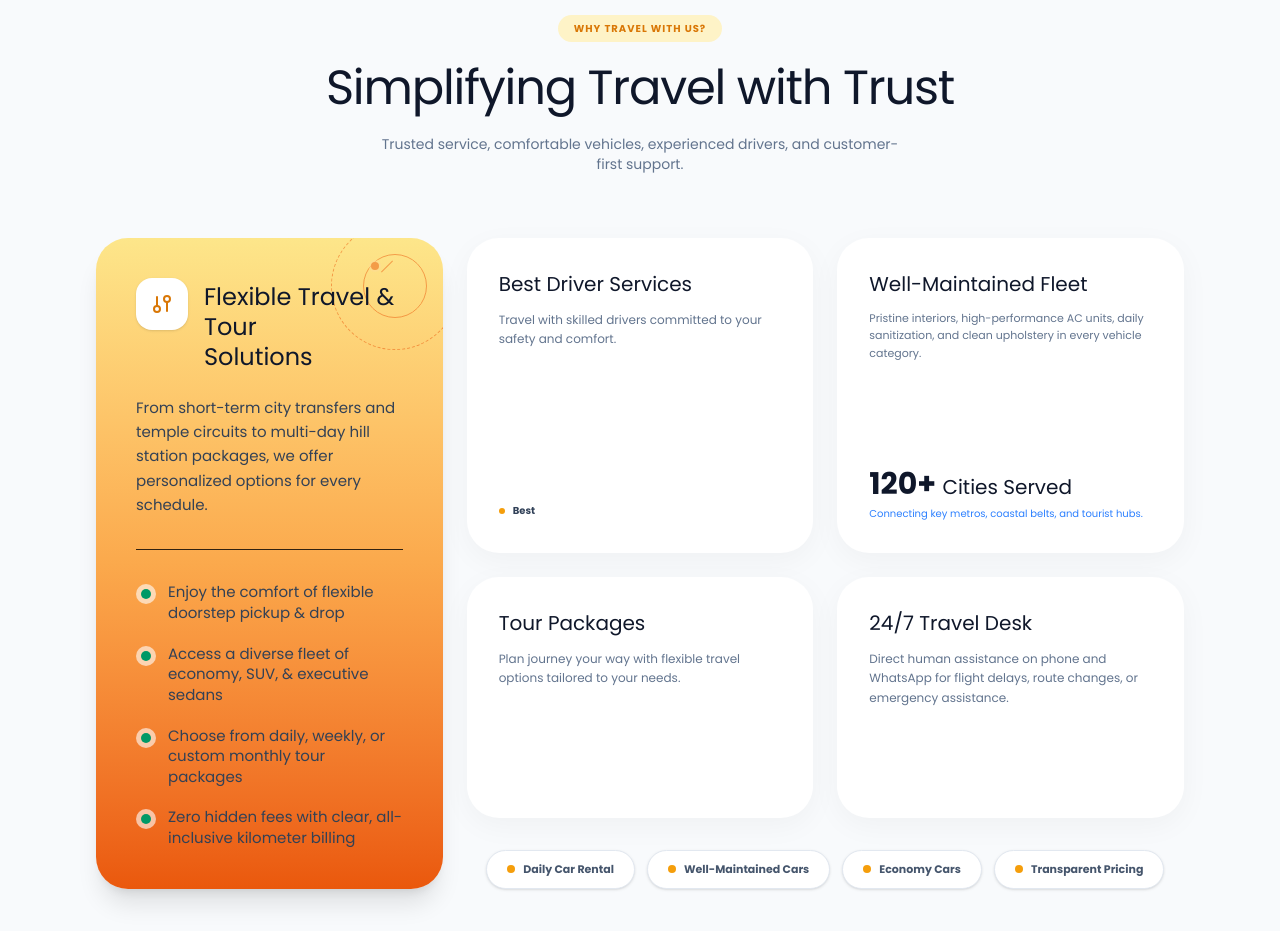
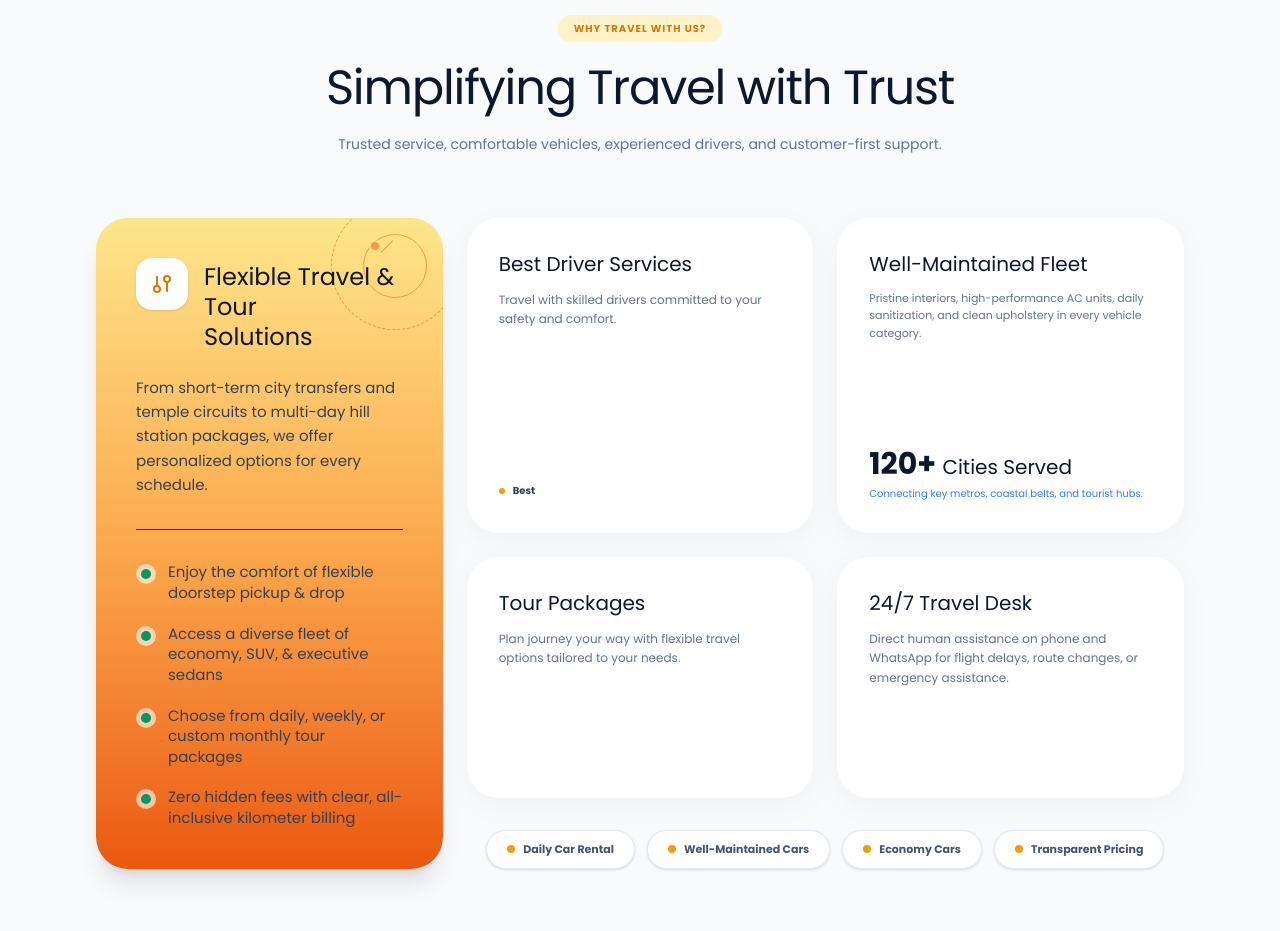
Before and after one commit to aeropeak26/Rudhran_travels, a Next.js app: page / in a window 1280 px wide. Shown: the part 5560-6491 px from the top of the page. Built offline with nearby package versions, Linux system fonts and the light colour scheme; no server answers; the database is empty.

Commit message:
Fix html tags showing in why choose us subtitle

```diff
--- a/src/app/api/seed-home-content/route.ts
+++ b/src/app/api/seed-home-content/route.ts
@@ -107,7 +107,7 @@ export async function GET() {
       ],
       whyTravelWithUs: {
         title: "Simplifying Travel with Trust",
-        subtitle: "Trusted service, comfortable vehicles, experienced drivers, and customer-<br className=\"hidden md:block\"/>first support.",
+        subtitle: "Trusted service, comfortable vehicles, experienced drivers, and customer-first support.",
         bullets: [
           "Enjoy the comfort of flexible doorstep pickup & drop",
           "Access a diverse fleet of economy, SUV, & executive sedans",
--- a/src/components/WhyChooseUs.tsx
+++ b/src/components/WhyChooseUs.tsx
@@ -25,7 +25,8 @@ export default function WhyChooseUs({ data }: { data?: any }) {
           <h2 className="text-3xl md:text-5xl font-bold text-[#0f172a] tracking-tight mb-4 leading-tight">
             {data?.title || "Simplifying Travel with Trust"}
           </h2>
-          <p className="text-slate-500 text-[13px] md:text-sm font-medium" dangerouslySetInnerHTML={{ __html: data?.subtitle || "Trusted service, comfortable vehicles, experienced drivers, and customer-<br className=\"hidden md:block\"/>first support." }}>
+          <p className="text-slate-500 text-[13px] md:text-sm font-medium whitespace-pre-line">
+            {data?.subtitle || "Trusted service, comfortable vehicles, experienced drivers, and customer-first support."}
           </p>
         </div>
 
```
